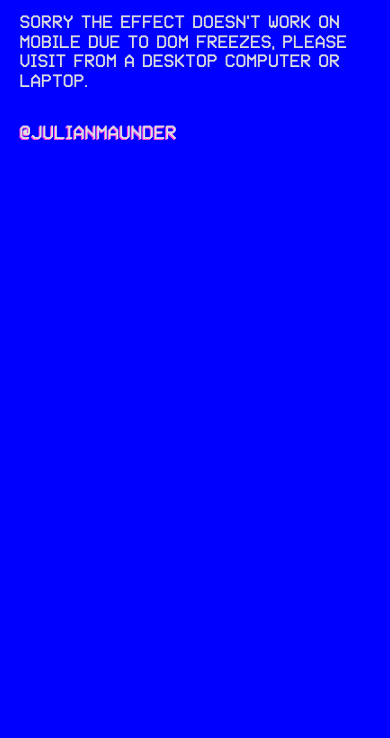
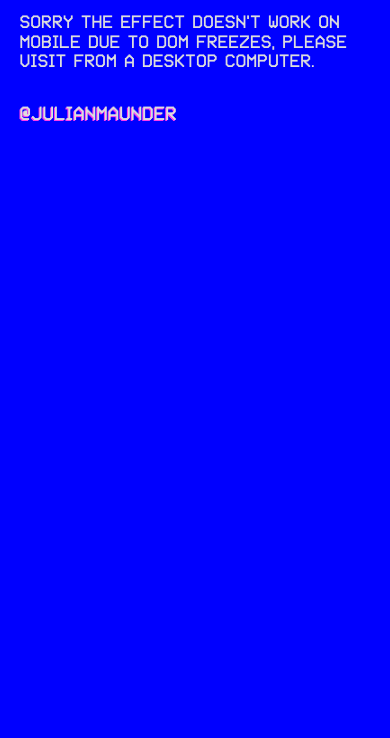
Before and after one commit to julianmaunder/vcr-js, a plain HTML site: page index.html in a window 390 px wide. Shown: the part 106-844 px from the top of the page. Drawn offline with nearby package versions, Linux system fonts and the light colour scheme; no server answers.

Commit message:
reworded mobile warning

```diff
--- a/index.html
+++ b/index.html
@@ -48,7 +48,7 @@
 
 	<div id="mobile">
 		<h1>VCR.JS</h1>
-		<p>SORRY THE EFFECT DOESN'T WORK ON MOBILE DUE TO DOM FREEZES, PLEASE VISIT FROM A DESKTOP COMPUTER OR LAPTOP.</p>
+		<p>SORRY THE EFFECT DOESN'T WORK ON MOBILE DUE TO DOM FREEZES, PLEASE VISIT FROM A DESKTOP COMPUTER.</p>
 		<br>
 		<a href="https://twitter.com/JulianMaunder">@julianmaunder</a>
 	</div>
```
